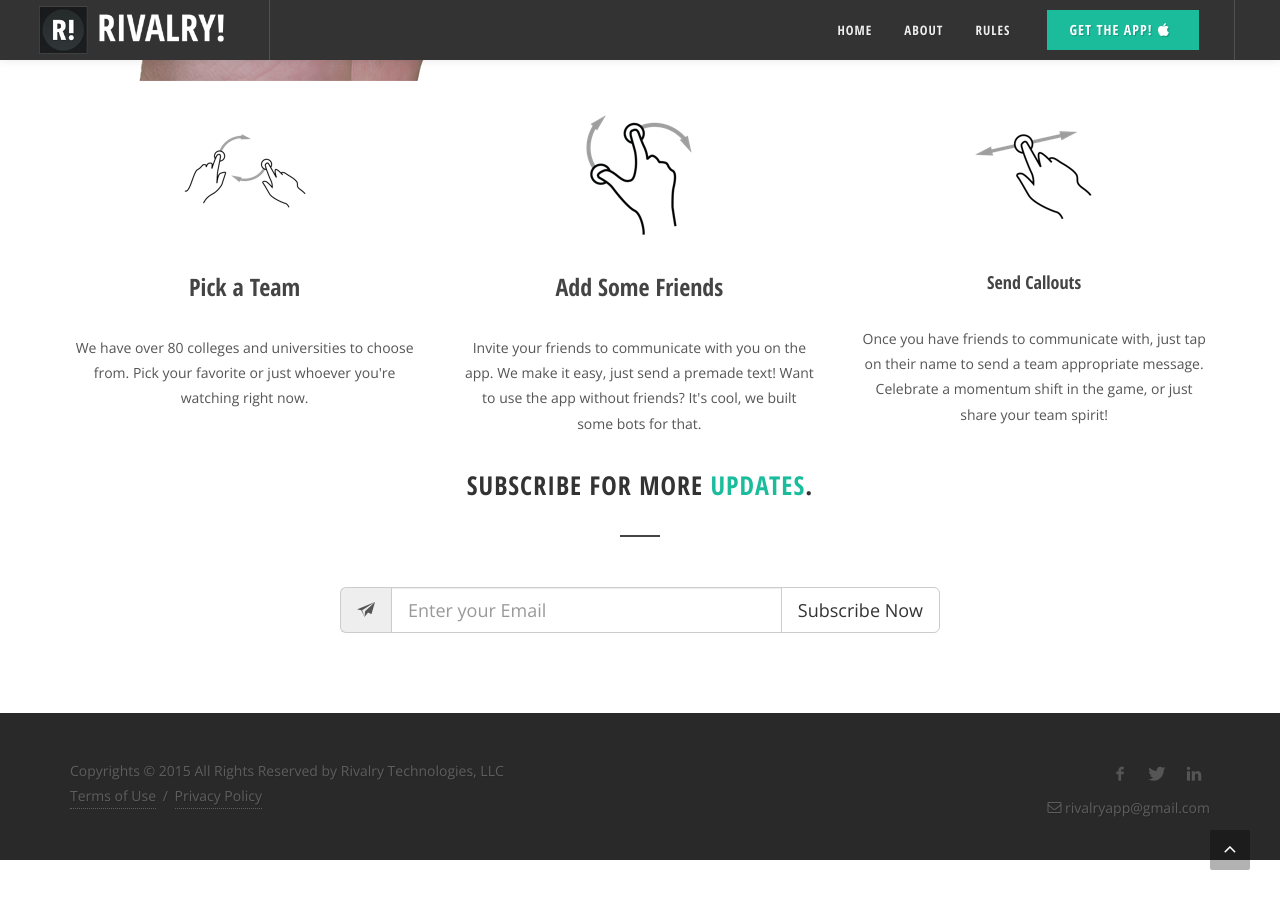
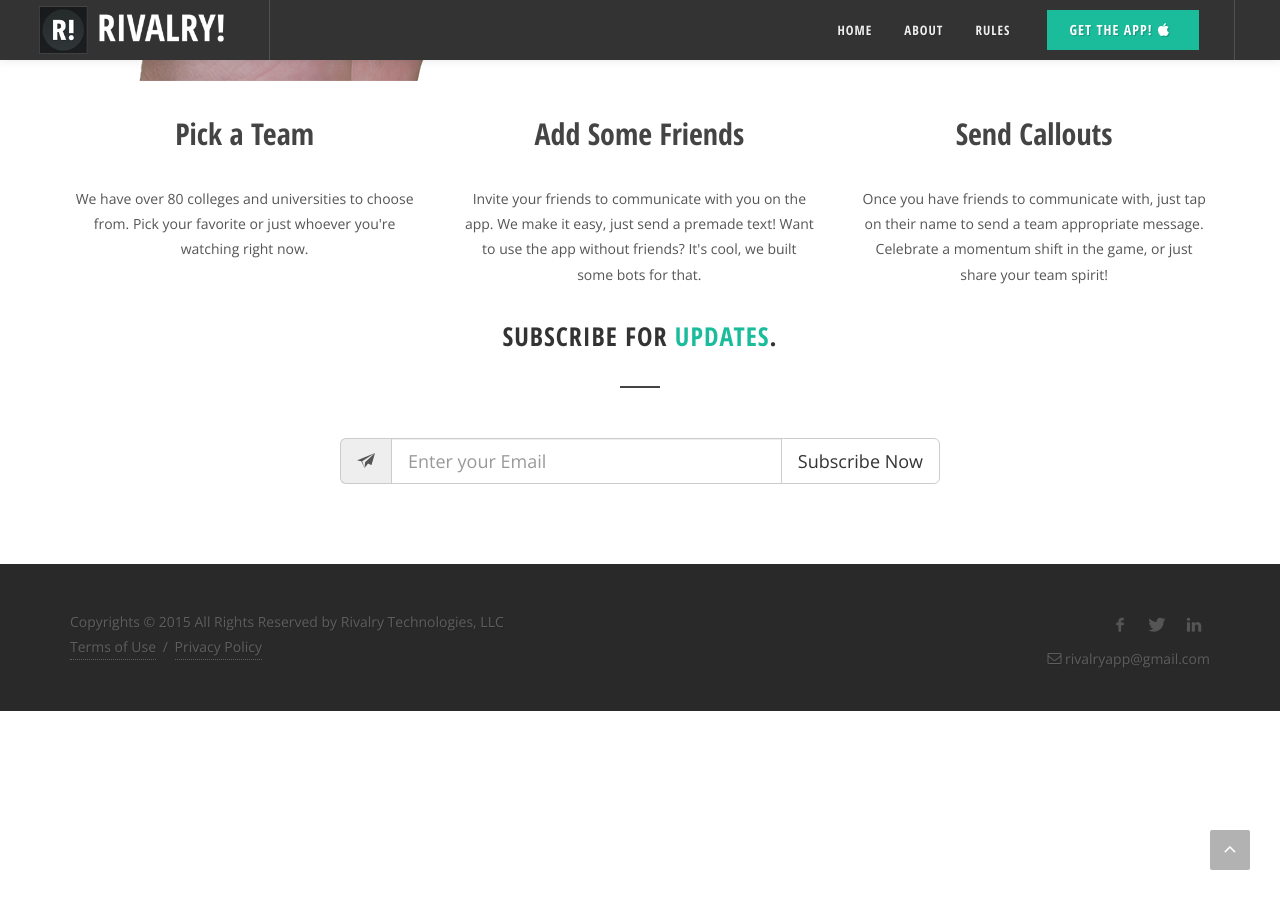
Before and after one commit to Rivalry-Tech/Rivalry-tech.github.io, a Jekyll site: the page built from index.html, in a window 1280 px wide and 900 px high, scrolled down 1459 px. Built offline with Jekyll 4.4.1, drawn with Linux system fonts in a browser that asks for light colours.

Commit message:
Removed images from the bottom element.

```diff
--- a/index.html
+++ b/index.html
@@ -14,20 +14,17 @@ layout: default
     <div class="container clearfix topmargin-sm">
 
       <div class="col_one_third nobottommargin center">
-        <a href="#"><img src="images/appshowcase/s1.png" alt="Image" class="bottommargin-sm"></a>
-        <h3>Pick a Team</h3>
+        <h2>Pick a Team</h2>
         <p>We have over 80 colleges and universities to choose from.  Pick your favorite or just whoever you're watching right now.</p>
       </div>
 
       <div class="col_one_third nobottommargin center">
-        <a href="#"><img src="images/appshowcase/s4.png" alt="Image" class="bottommargin-sm"></a>
-        <h3>Add Some Friends</h3>
+        <h2>Add Some Friends</h2>
         <p>Invite your friends to communicate with you on the app.  We make it easy, just send a premade text!  Want to use the app without friends?  It's cool, we built some bots for that.</p>
       </div>
 
       <div class="col_one_third nobottommargin center col_last">
-        <a href="#"><img src="images/appshowcase/s5.png" alt="Image" class="bottommargin-sm"></a>
-        <h4>Send Callouts</h4>
+        <h2>Send Callouts</h2>
         <p>Once you have friends to communicate with, just tap on their name to send a team appropriate message.  Celebrate a momentum shift in the game, or just share your team spirit!</p>
       </div>
     </div>
@@ -35,7 +32,7 @@ layout: default
     <div class="container clearfix">
 
       <div class="heading-block center">
-        <h3>Subscribe for more <span>Updates</span>.</h3>
+        <h3>Subscribe for <span>Updates</span>.</h3>
       </div>
 
       <div id="widget-subscribe-form2-result" data-notify-type="success" data-notify-msg=""></div>
```
Also changed, not shown: 3 other files.
